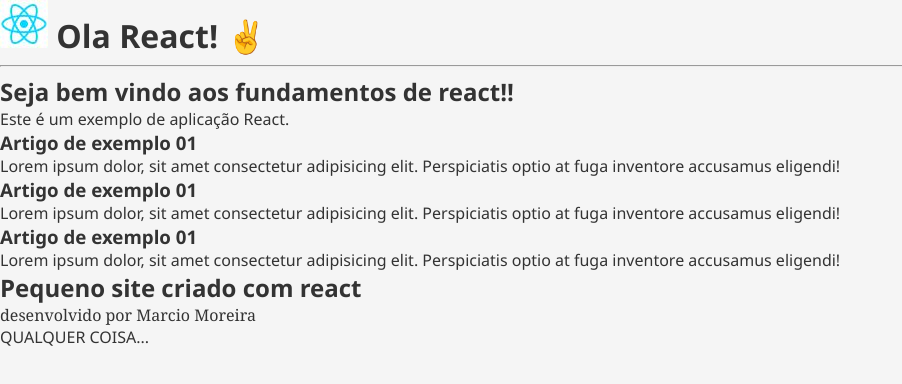
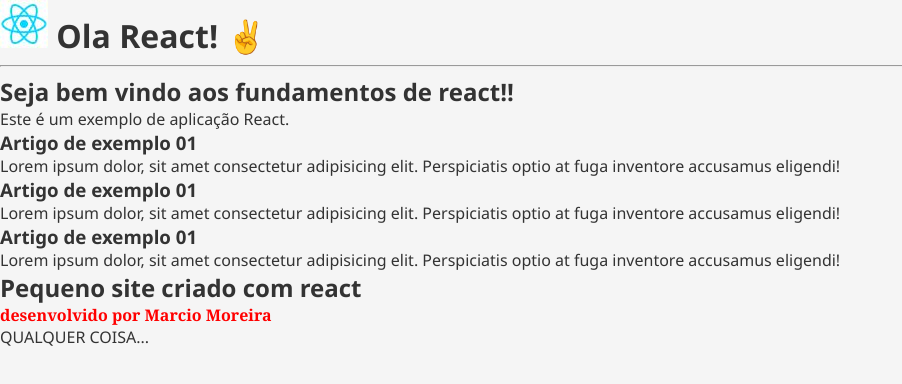
Before and after one commit to Moreira-Marcio/react-fundamentos, a React (Vite) app: page / in a window 1280 px wide. Shown: the top 384 px of the page, without its empty margins (0-902 px from the left). Built offline with nearby package versions, Linux system fonts and the light colour scheme.

Commit message:
aplica css inline usando objeto

```diff
--- a/src/components/Rodape.tsx
+++ b/src/components/Rodape.tsx
@@ -3,7 +3,9 @@ export default function Rodape() {
     <>
       <footer>
         <h2>Pequeno site criado com react</h2>
-        <p>desenvolvido por Marcio Moreira</p>
+        <p style={{ color: "red", fontWeight: "bold" }}>
+          desenvolvido por Marcio Moreira
+        </p>
       </footer>
       <p className="outro-texto">qualquer coisa...</p>
     </>
```
